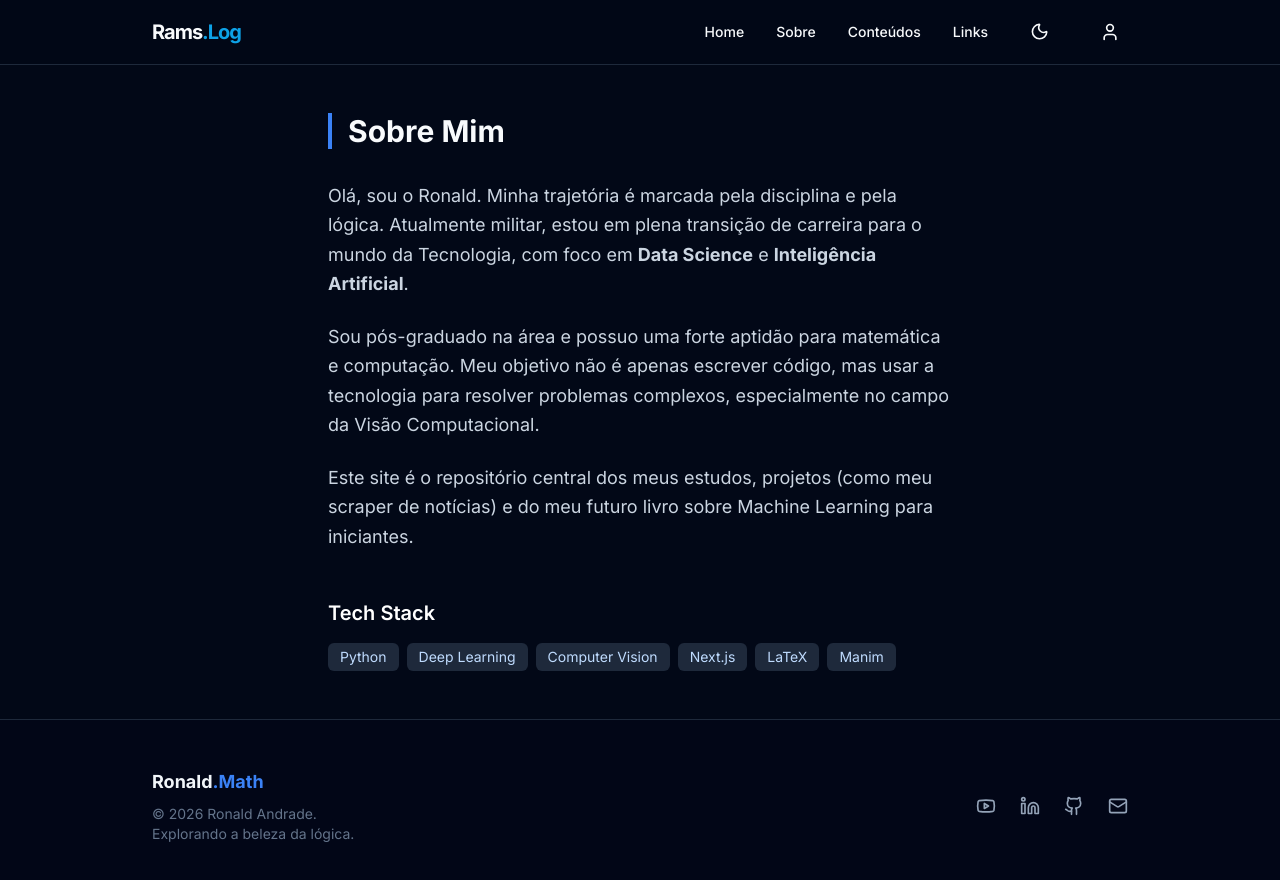
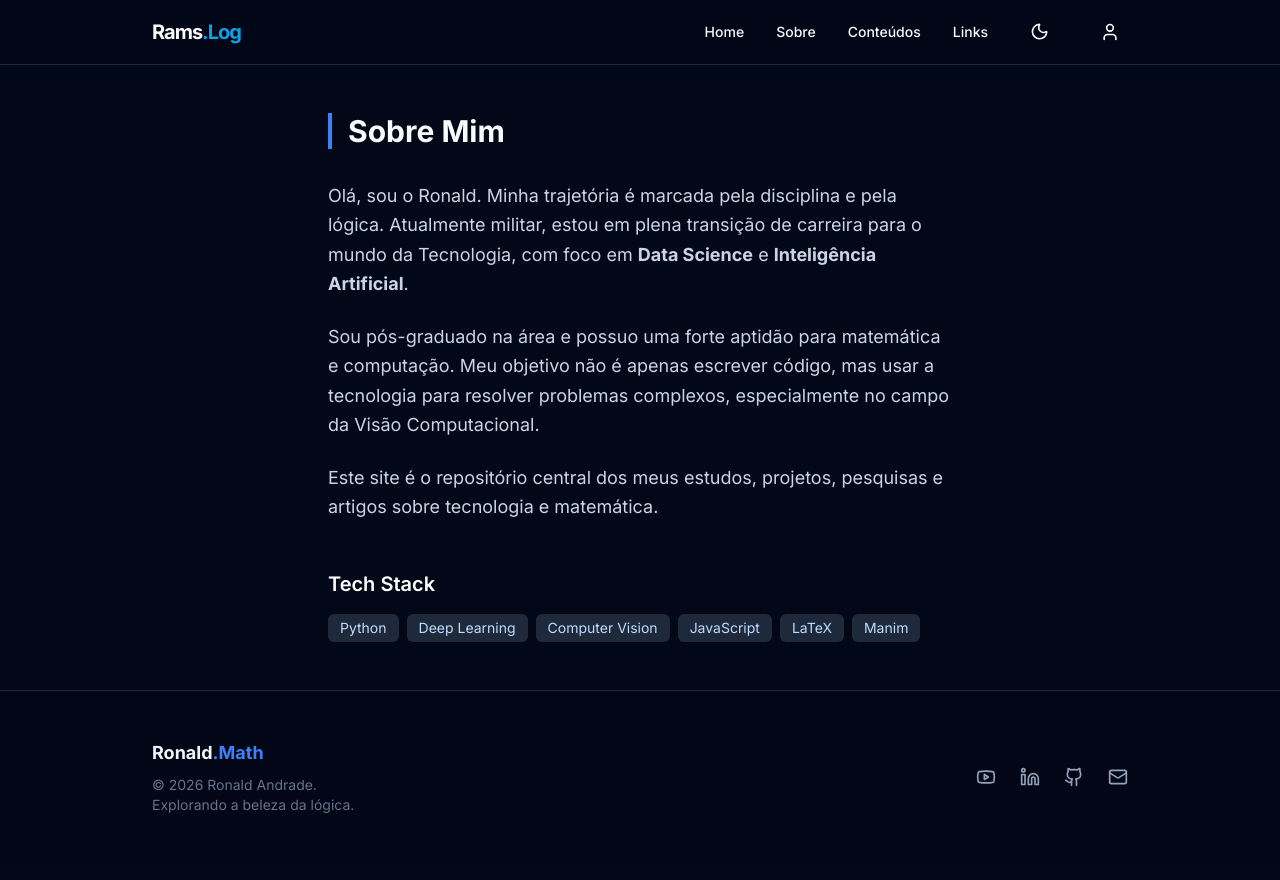
Before and after one commit to ronaldandrade/portfolio-math, a Next.js app: page /sobre in a window 1280 px wide. Shown: the top 880 px of the page. Built offline with nearby package versions, Linux system fonts and the light colour scheme.

Commit message:
mudanda no sobre mim

```diff
--- a/src/app/sobre/page.tsx
+++ b/src/app/sobre/page.tsx
@@ -19,8 +19,7 @@ export default function SobrePage() {
         </p>
 
         <p>
-          Este site é o repositório central dos meus estudos, projetos (como meu scraper de notícias)
-          e do meu futuro livro sobre Machine Learning para iniciantes.
+          Este site é o repositório central dos meus estudos, projetos, pesquisas e artigos sobre tecnologia e matemática.
         </p>
       </div>
 
@@ -28,7 +27,7 @@ export default function SobrePage() {
       <div className="mt-12">
         <h2 className="text-xl font-semibold text-white mb-4">Tech Stack</h2>
         <div className="flex flex-wrap gap-2">
-          {["Python", "Deep Learning", "Computer Vision", "Next.js", "LaTeX", "Manim"].map((tech) => (
+          {["Python", "Deep Learning", "Computer Vision", "JavaScript", "LaTeX", "Manim"].map((tech) => (
             <span key={tech} className="px-3 py-1 bg-slate-800 rounded-md text-sm text-blue-200">
               {tech}
             </span>
```
